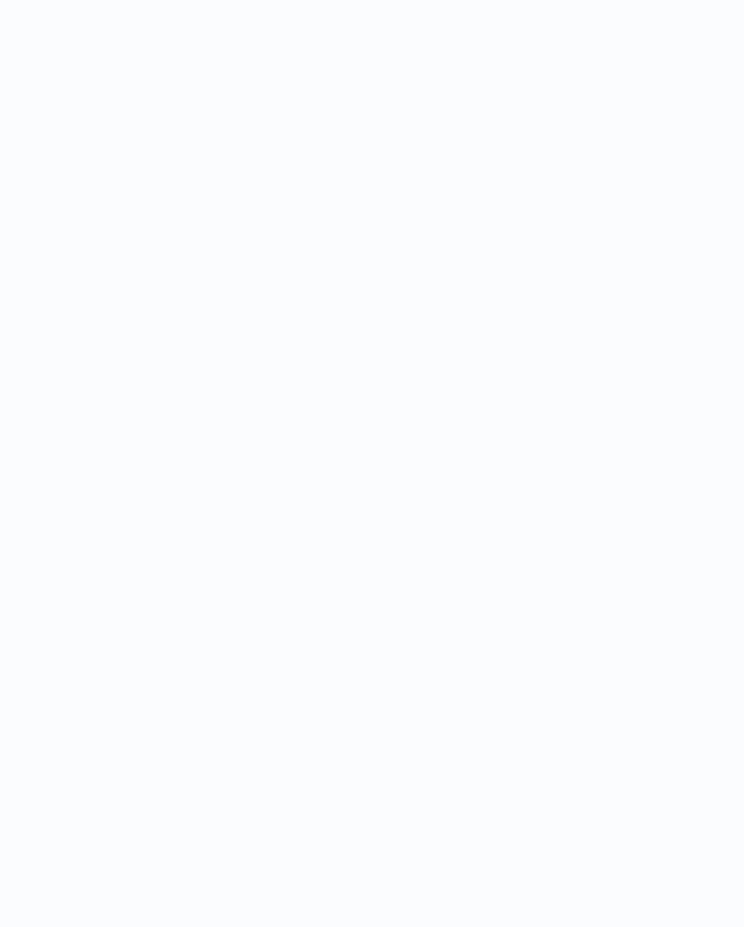
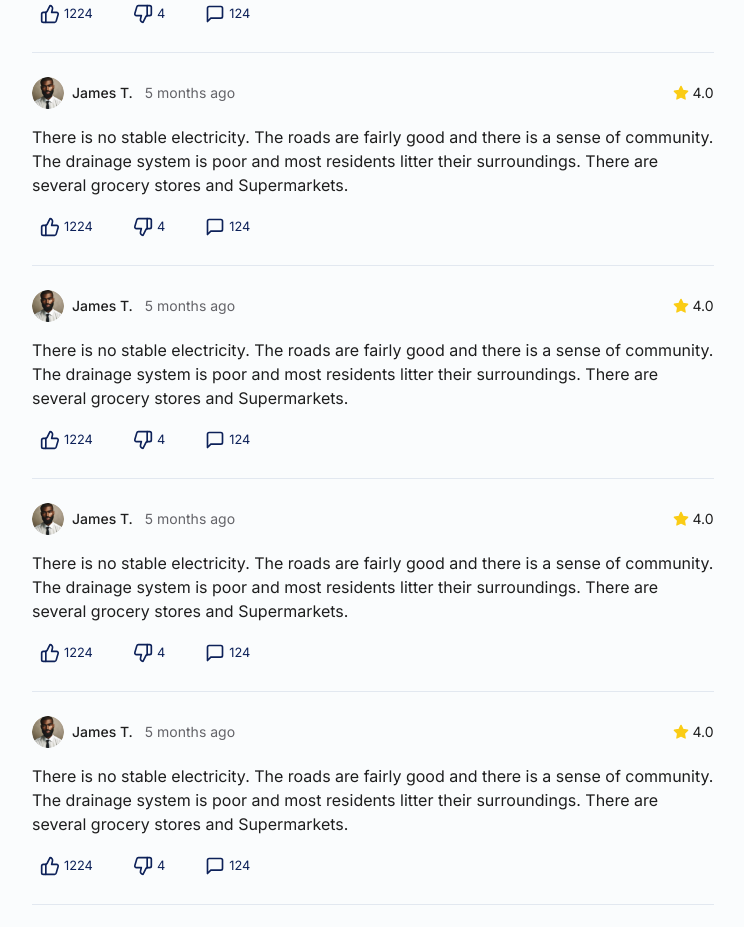
Before and after one commit to DevIsraelHub/spotta, a Next.js app: page /reviews in a window 1280 px wide. Shown: the part 860-1787 px from the top of the page, without its empty margins (16-760 px from the left). Before the commit the page ends 800 px from the top, so only its background shows below. Built offline with nearby package versions, Linux system fonts and the light colour scheme.

Commit message:
finished the review card

```diff
--- a/package.json
+++ b/package.json
@@ -11,6 +11,7 @@
   "dependencies": {
     "@radix-ui/react-avatar": "^1.0.4",
     "@radix-ui/react-dropdown-menu": "^2.0.6",
+    "@radix-ui/react-separator": "^1.0.3",
     "@radix-ui/react-slot": "^1.0.2",
     "class-variance-authority": "^0.7.0",
     "clsx": "^2.1.0",
--- a/src/components/ReviewCard/index.tsx
+++ b/src/components/ReviewCard/index.tsx
@@ -4,6 +4,7 @@
   AvatarFallback,
   AvatarImage,
 } from "@/components/ui/avatar";
+import { Separator } from "@/components/ui/separator"
 import { MessageSquare, StarIcon, ThumbsDown, ThumbsUp } from "lucide-react";
 
 const ReviewCard = () => {
@@ -42,6 +43,7 @@
           <small className="text-brandIcon">124</small>
         </span>
       </div>
+      <Separator className="my-6 dark:bg-slate-500" />
     </div>
   )
 }
--- /dev/null
+++ b/src/components/ui/separator.tsx
@@ -0,0 +1,31 @@
+"use client"
+
+import * as React from "react"
+import * as SeparatorPrimitive from "@radix-ui/react-separator"
+
+import { cn } from "@/lib/utils"
+
+const Separator = React.forwardRef<
+  React.ElementRef<typeof SeparatorPrimitive.Root>,
+  React.ComponentPropsWithoutRef<typeof SeparatorPrimitive.Root>
+>(
+  (
+    { className, orientation = "horizontal", decorative = true, ...props },
+    ref
+  ) => (
+    <SeparatorPrimitive.Root
+      ref={ref}
+      decorative={decorative}
+      orientation={orientation}
+      className={cn(
+        "shrink-0 bg-border",
+        orientation === "horizontal" ? "h-[1px] w-full" : "h-full w-[1px]",
+        className
+      )}
+      {...props}
+    />
+  )
+)
+Separator.displayName = SeparatorPrimitive.Root.displayName
+
+export { Separator }
--- a/src/modules/ReviewPage/index.tsx
+++ b/src/modules/ReviewPage/index.tsx
@@ -6,6 +6,14 @@
   return (
     <div className="w-full flex flex-col-reverse lg:flex-row items-start justify-between space-x-10 lg:space-x-12">
       <div className="w-full lg:w-[60%]">
+        <ReviewCard />
+        <ReviewCard />
+        <ReviewCard />
+        <ReviewCard />
+        <ReviewCard />
+        <ReviewCard />
+        <ReviewCard />
+        <ReviewCard />
         <ReviewCard />
       </div>
       <div className="w-[40%]">
```
Also changed, not shown: 1 other file (tests, documents, lock files or other folders).
